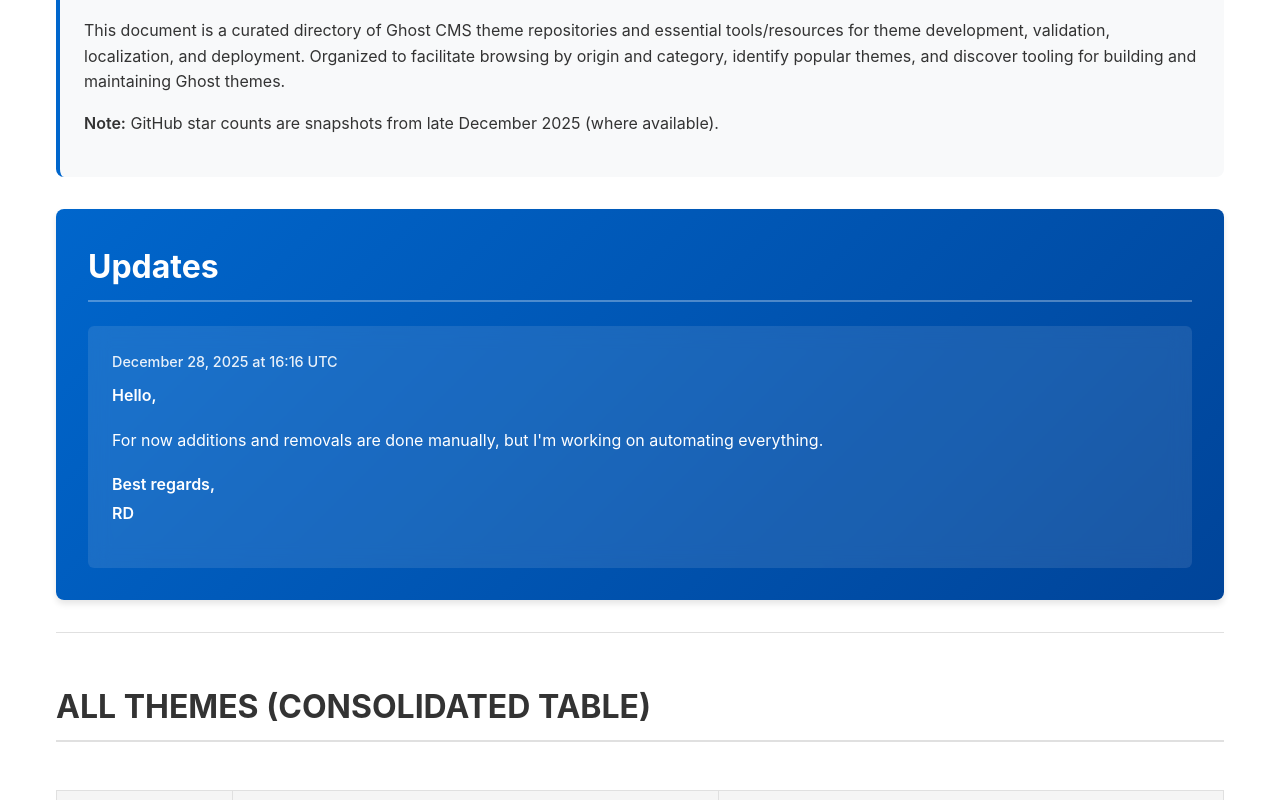
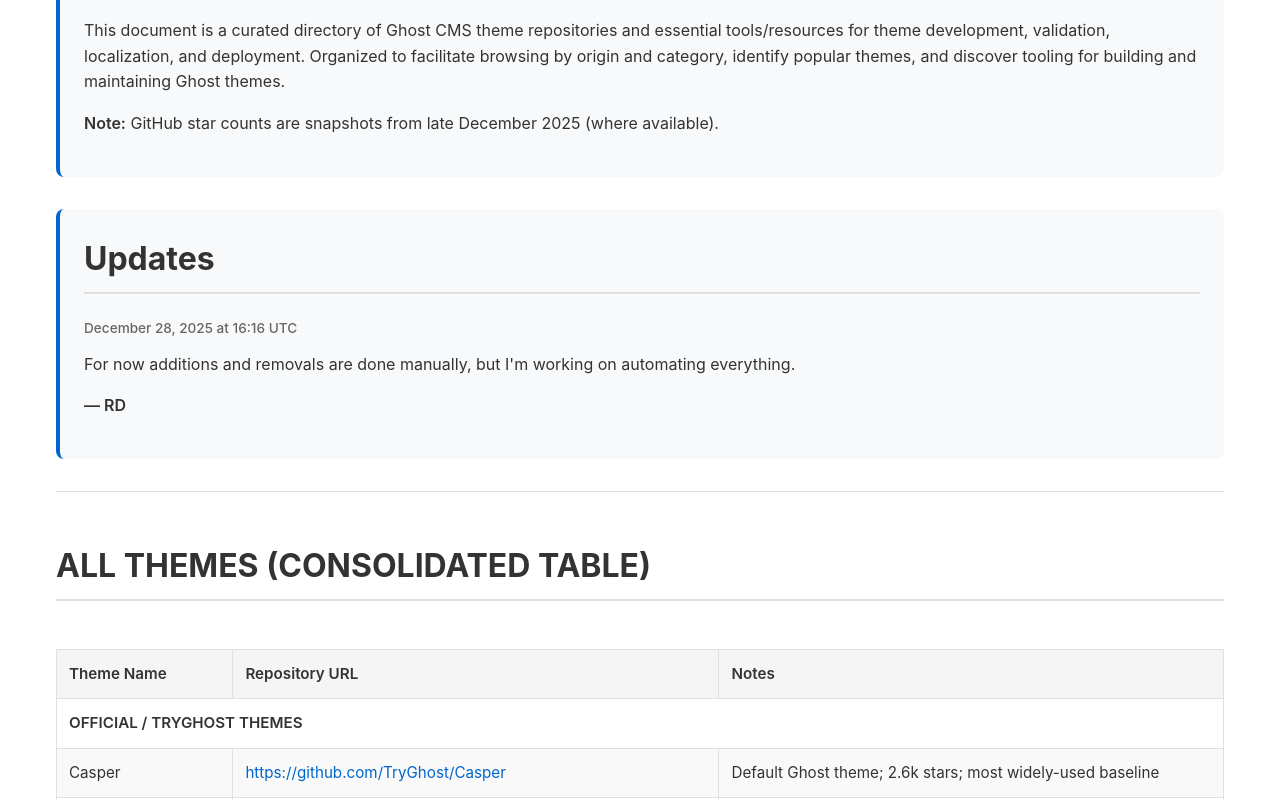
Before and after one commit to runawaydevil/Ghostbuster, a plain HTML site: page index.html in a window 1280 px wide. Shown: the part 672-1472 px from the top of the page. Drawn offline with Linux system fonts and the light colour scheme.

Commit message:
first commit

```diff
--- a/index.html
+++ b/index.html
@@ -227,43 +227,39 @@
         }
 
         .updates-section {
-            background: linear-gradient(135deg, var(--link-color) 0%, var(--link-hover) 100%);
-            color: #ffffff;
-            padding: 2rem;
+            background-color: var(--header-bg);
+            padding: 1.5rem;
             border-radius: 8px;
             margin: 2rem 0;
-            box-shadow: 0 4px 6px rgba(0, 0, 0, 0.1);
+            border-left: 4px solid var(--link-color);
         }
 
         .updates-section h2 {
-            color: #ffffff;
-            border-bottom: 2px solid rgba(255, 255, 255, 0.3);
+            color: var(--text-color);
+            border-bottom: 2px solid var(--border-color);
             margin-top: 0;
         }
 
         .updates-section .update-item {
-            background-color: rgba(255, 255, 255, 0.1);
-            padding: 1.5rem;
-            border-radius: 6px;
             margin-top: 1rem;
-            backdrop-filter: blur(10px);
         }
 
         .updates-section .update-date {
-            font-size: 0.9rem;
-            opacity: 0.9;
-            margin-bottom: 0.5rem;
+            font-size: 0.85rem;
+            color: #666;
+            margin-bottom: 0.75rem;
             font-weight: 500;
         }
 
-        .updates-section .update-message {
-            line-height: 1.8;
+        @media (prefers-color-scheme: dark) {
+            .updates-section .update-date {
+                color: #999;
+            }
         }
 
-        @media (prefers-color-scheme: dark) {
-            .updates-section {
-                background: linear-gradient(135deg, #4da6ff 0%, #66b3ff 100%);
-            }
+        .updates-section .update-message {
+            line-height: 1.6;
+            color: var(--text-color);
         }
 
         footer {
@@ -332,10 +328,6 @@
             }
 
             .updates-section {
-                padding: 1.5rem;
-            }
-
-            .updates-section .update-item {
                 padding: 1rem;
             }
         }
@@ -368,9 +360,8 @@
             <div class="update-item">
                 <div class="update-date">December 28, 2025 at 16:16 UTC</div>
                 <div class="update-message">
-                    <p><strong>Hello,</strong></p>
                     <p>For now additions and removals are done manually, but I'm working on automating everything.</p>
-                    <p><strong>Best regards,<br>RD</strong></p>
+                    <p><strong>— RD</strong></p>
                 </div>
             </div>
         </section>
```
